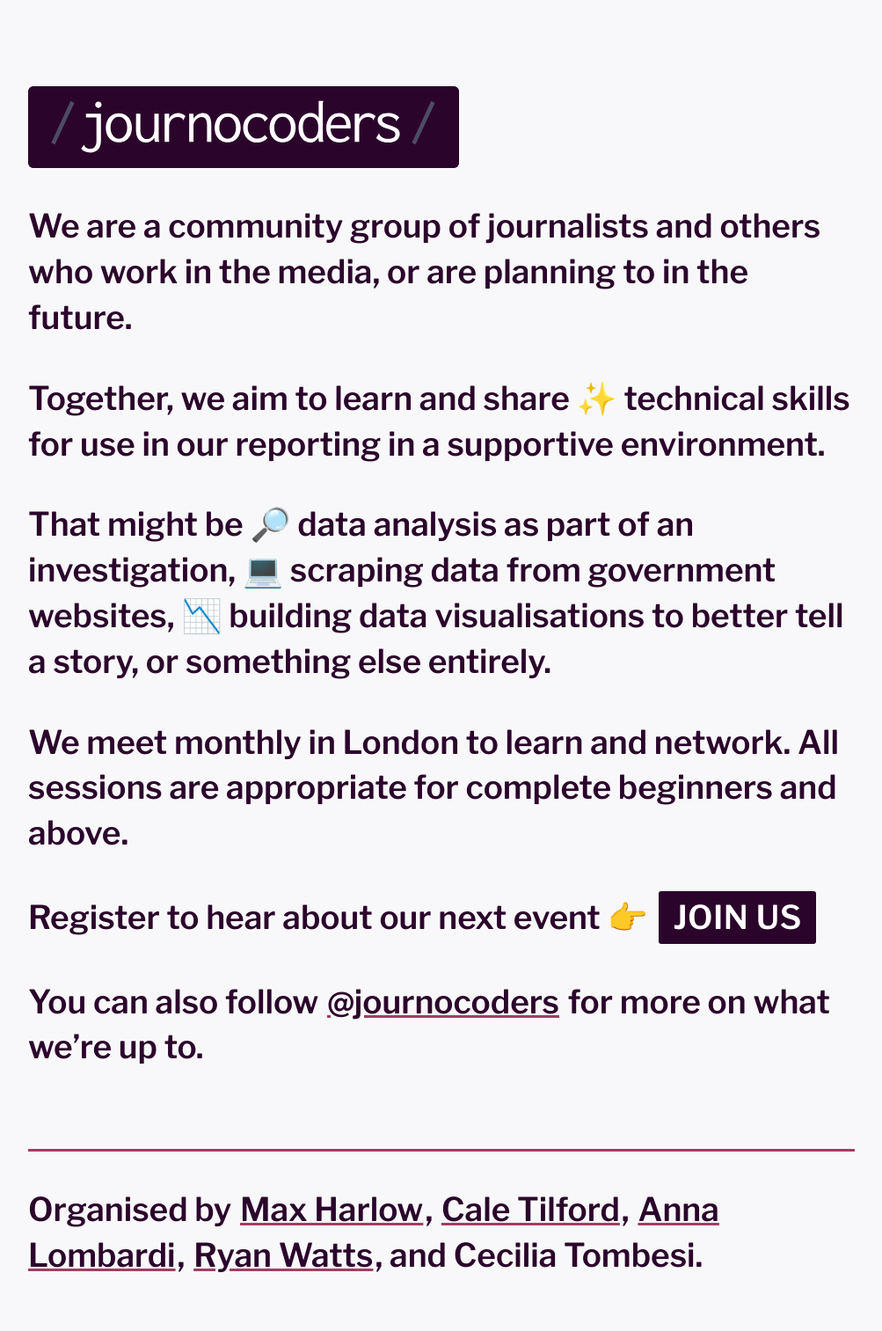
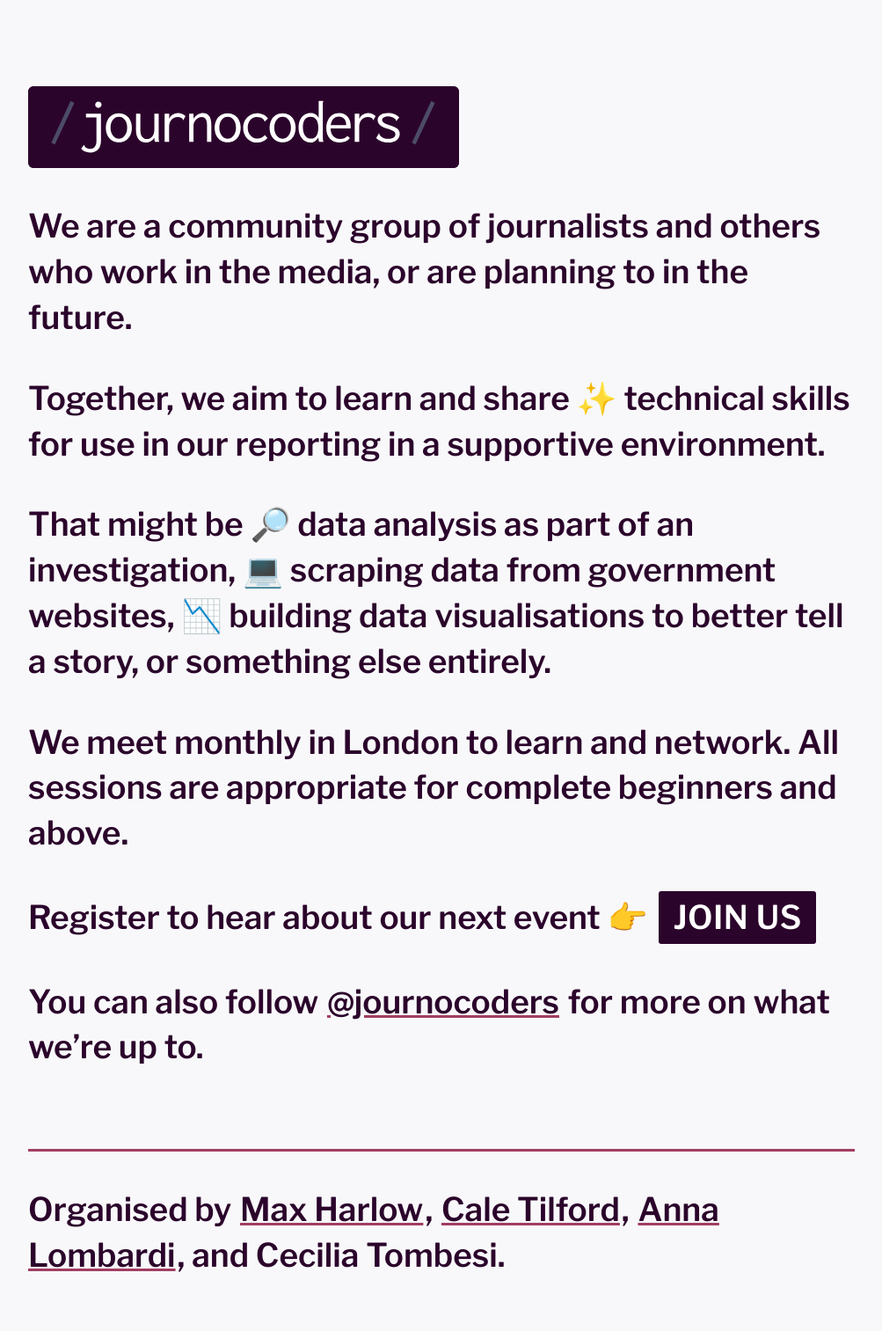
Before and after one commit to journocoders/journocoders.github.io, a Jekyll site: the page built from index.md, in a window 1280 px wide. Shown: the whole page at 88% size, without its empty margins (138-1141 px from the left). Built offline with Jekyll 4.4.1, drawn with Linux system fonts in a browser that asks for light colours.

Commit message:
Remove Ryan

```diff
--- a/index.md
+++ b/index.md
@@ -27,4 +27,4 @@
 
 ---
 
-Organised by [Max Harlow](https://twitter.com/maxharlow), [Cale Tilford](https://twitter.com/caletilford), [Anna Lombardi](https://twitter.com/annalom87), [Ryan Watts](https://twitter.com/ryanleewatts), and Cecilia Tombesi.
+Organised by [Max Harlow](https://twitter.com/maxharlow), [Cale Tilford](https://twitter.com/caletilford), [Anna Lombardi](https://twitter.com/annalom87), and Cecilia Tombesi.
```
